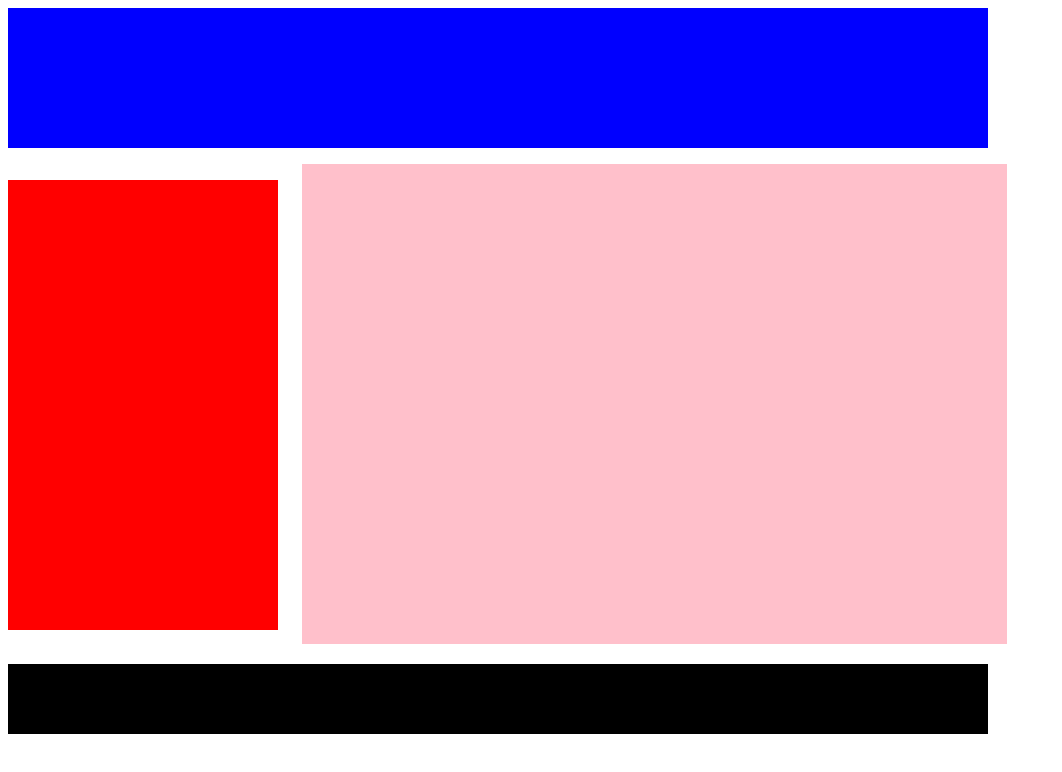
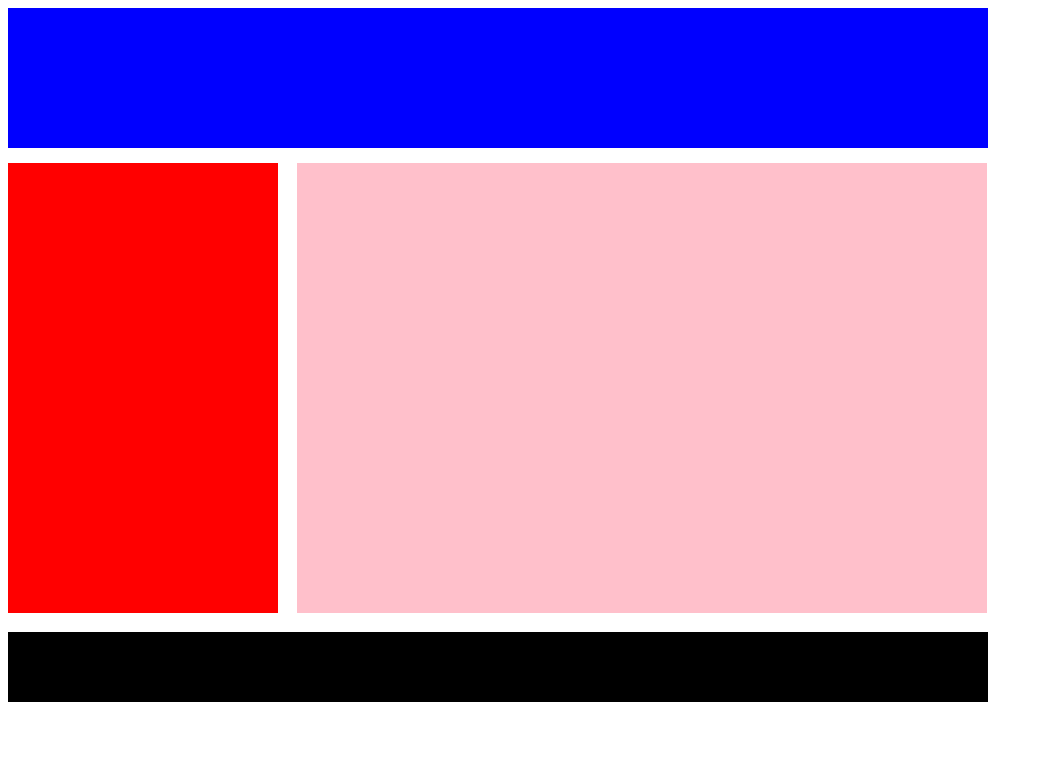
Before and after one commit to ghpadula/cp3-front-end, a plain HTML site: page index.html in a window 1280 px wide. Shown: the whole page, without its empty margins (0-1062 px from the left). Drawn offline with Linux system fonts and the light colour scheme.

Commit message:
Update style.css

```diff
--- a/style.css
+++ b/style.css
@@ -9,16 +9,16 @@ header{
     width: 270px;
     height: 450px;
     background-color: red;
-    margin-right: 20px;
-    margin-bottom: 30px;
+    margin-bottom: 15px;
+
 
     }
 
 #content{
     display: inline-block;
-    padding-left: 15px;
-    padding-top: 15px;
-    padding-bottom: 15px;
+    margin-top: 15px;
+    margin-bottom: 15px;
+    margin-left: 15px;
     background-color: pink;
     width: 690px;
     height: 450px;
```
